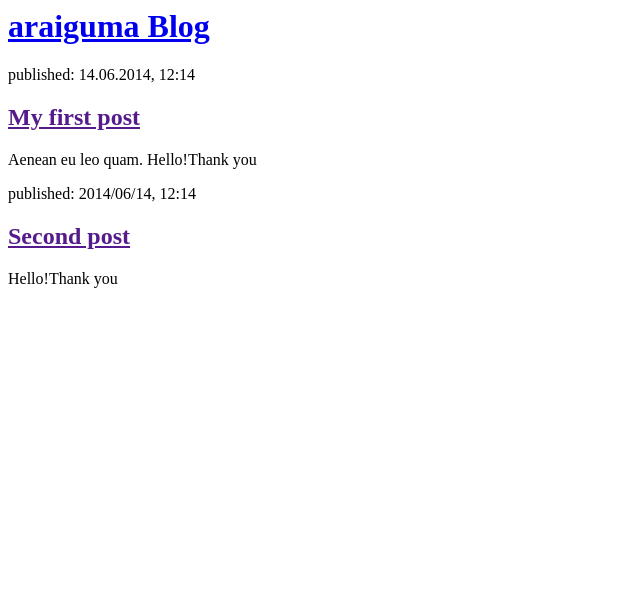
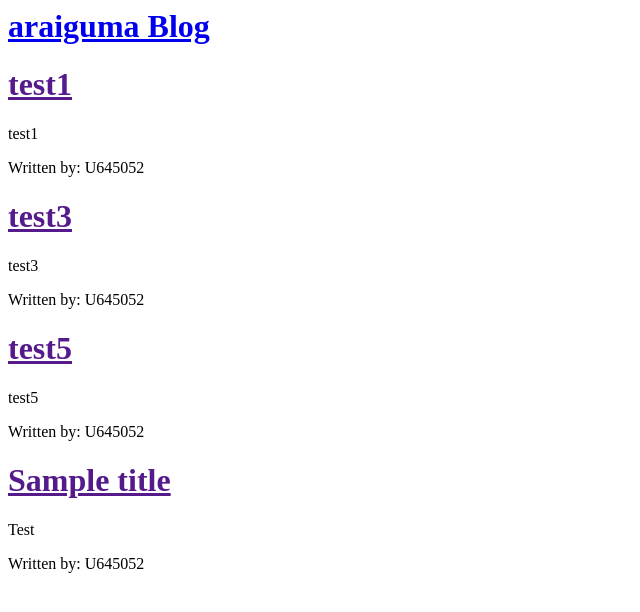
Before and after one commit to r4sukaru/my-first-blog, a Django app: page / in a window 1280 px wide. Shown: the top 612 px of the page, without its empty margins (0-640 px from the left). Run offline with Django 3.2, Linux system fonts and the light colour scheme; data comes from the database, SQL or seed files in the repository; both versions use the stored data as it was after the commit.

Commit message:
Modified templates to display posts from database.

```diff
--- a/blog/templates/blog/post_list.html
+++ b/blog/templates/blog/post_list.html
@@ -6,17 +6,13 @@
         <div>
             <h1><a href="/">araiguma Blog</a></h1>
         </div>
+ {% for post in posts %}
+    <div>
+      <h1><a href="">{{ post.title }}</a></h1>
+      <p>{{ post.text|linebreaks }}</p>
+      <p>Written by: {{ post.author }}</p>
+    </div>
 
-        <div>
-            <p>published: 14.06.2014, 12:14</p>
-            <h2><a href="">My first post</a></h2>
-            <p>Aenean eu leo quam. Hello!Thank you </p>
-        </div>
-
-        <div>
-            <p>published: 2014/06/14, 12:14</p>
-            <h2><a href="">Second post</a></h2>
-            <p> Hello!Thank you </p>
-        </div>
-    </body>
+  {% endfor %}
+</body>
 </html>
--- a/blog/views.py
+++ b/blog/views.py
@@ -1,5 +1,7 @@
 from django.shortcuts import render
+from django.utils import timezone
+from .models import Post
 
-# Create your views here.
 def post_list(request):
-    return render(request, 'blog/post_list.html', {})
+    posts = Post.objects.filter(published_date__lte=timezone.now()).order_by('published_date')
+    return render(request, 'blog/post_list.html', {'posts': posts})
```
Also changed, not shown: db.sqlite3.
